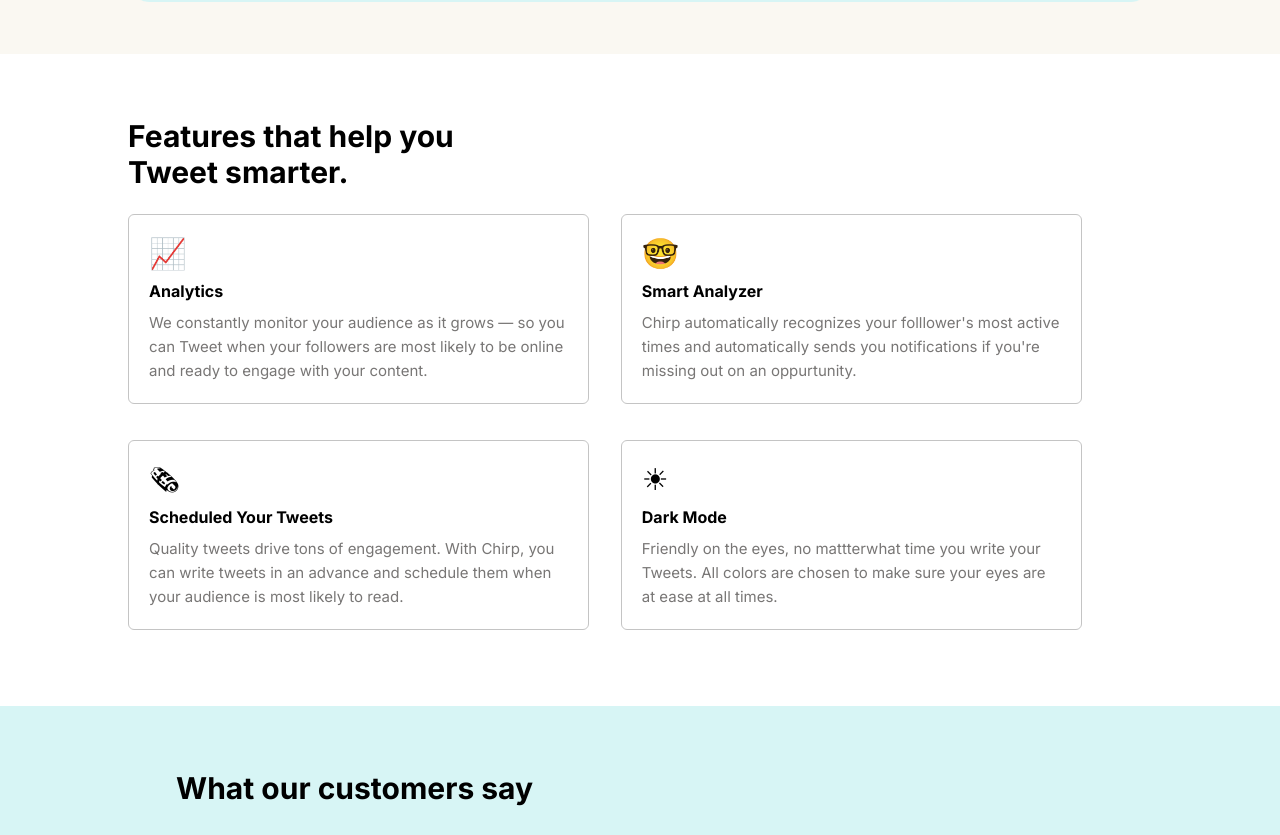
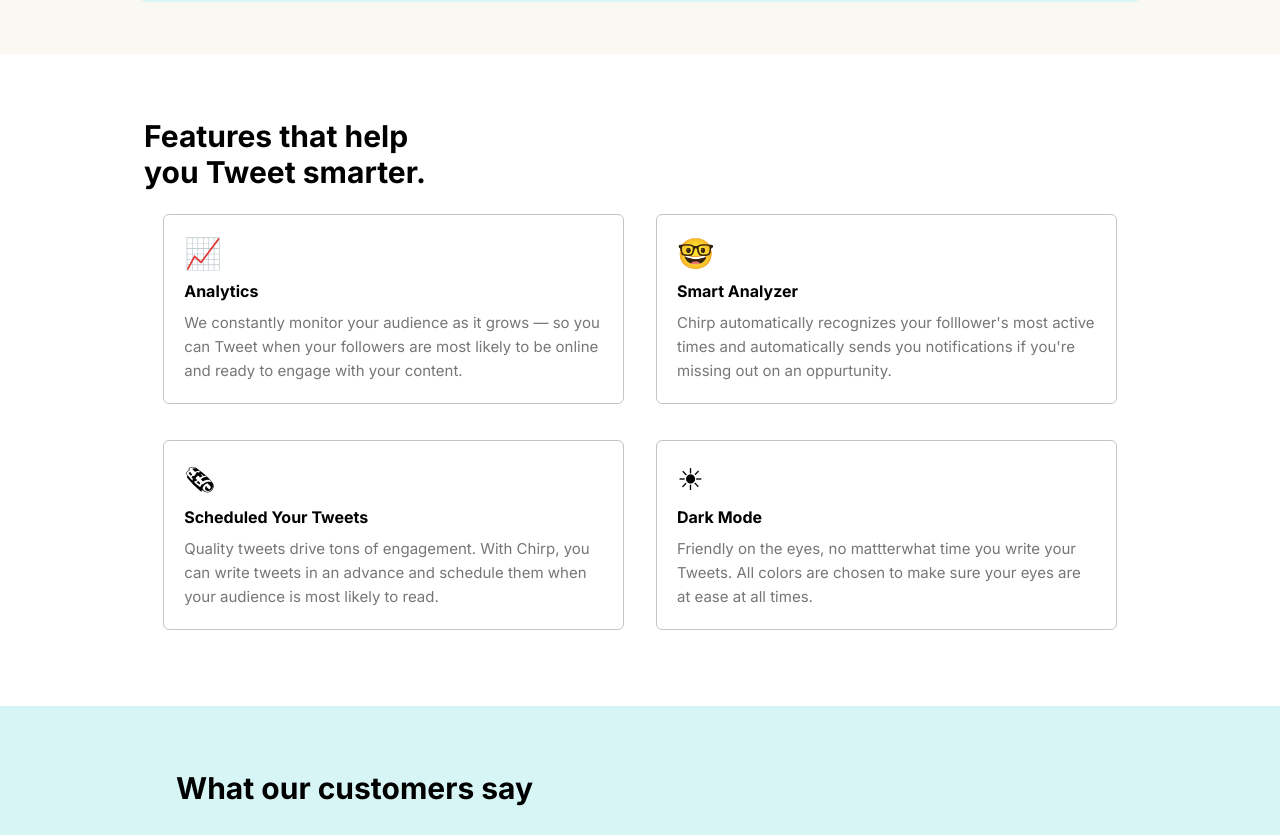
Before and after one commit to sanketcharanpahadi/Chirp-Landing-Page, a website built with Vite: page index.html in a window 1280 px wide. Shown: the part 1646-2481 px from the top of the page. Built offline with nearby package versions, Linux system fonts and the light colour scheme.

Commit message:
features section updated

```diff
--- a/index.html
+++ b/index.html
@@ -4,7 +4,7 @@
     <meta charset="UTF-8" />
     <meta http-equiv="X-UA-Compatible" content="IE=edge" />
     <meta name="viewport" content="width=device-width, initial-scale=1.0" />
-    <title>Document</title>
+    <title>Chirp Landing Page</title>
     <link rel="stylesheet" href="style.css" />
     <link rel="stylesheet" href="build.css">
   </head>
@@ -137,13 +137,13 @@
     <main class="bg-white">
       <section class="main px-5 sm:px-8 md:px-32">
         <h2
-          class="main-heading text-[34px] font-black mb-8 sm:w-2/3 sm:text-3xl sm:mb-6 md:w-1/3"
+          class="main-heading text-[34px] font-black mb-8 sm:w-2/3 sm:text-3xl sm:mb-6 md:w-1/3 md:pl-4"
         >
           Features that help you Tweet smarter.
         </h2>
 
         <div
-          class="features mb-20 sm:mb-16 md:flex md:flex-wrap items-center md:content-center gap-8 md:gap-y-4 md:mb-14"
+          class="features mb-20 sm:mb-16 md:flex md:flex-wrap items-center md:content-center gap-8 md:gap-y-4 md:mb-14 justify-center"
         >
           <div
             class="feature border-[1px] border-[#c4c4c4] p-6 rounded-md mb-5 sm:p-5 sm:mb-5 md:max-w-[45%]"
```
Also changed, not shown: Design/Landing Page - Desktop View.png (deleted), Design/Landing Page - Mobile View.png (deleted), Design/Landing Page - Tablet View.png (deleted).
